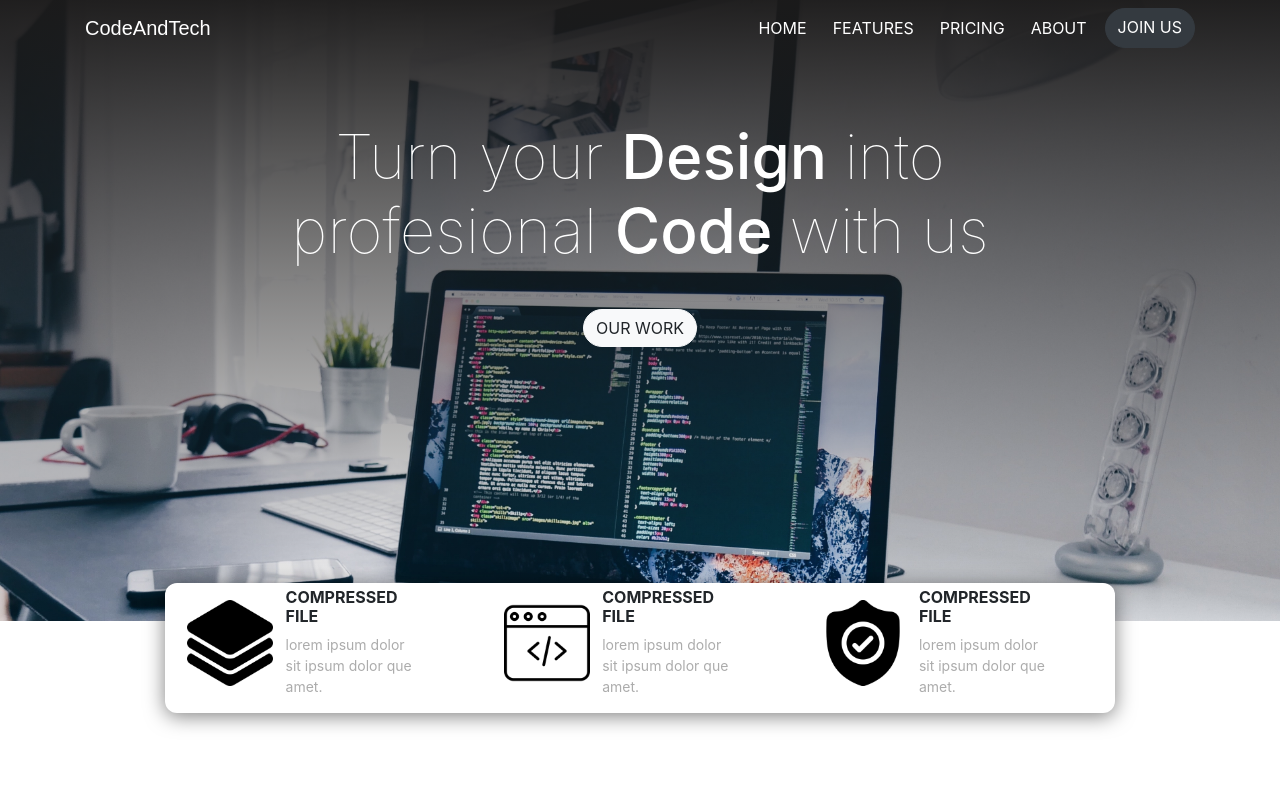
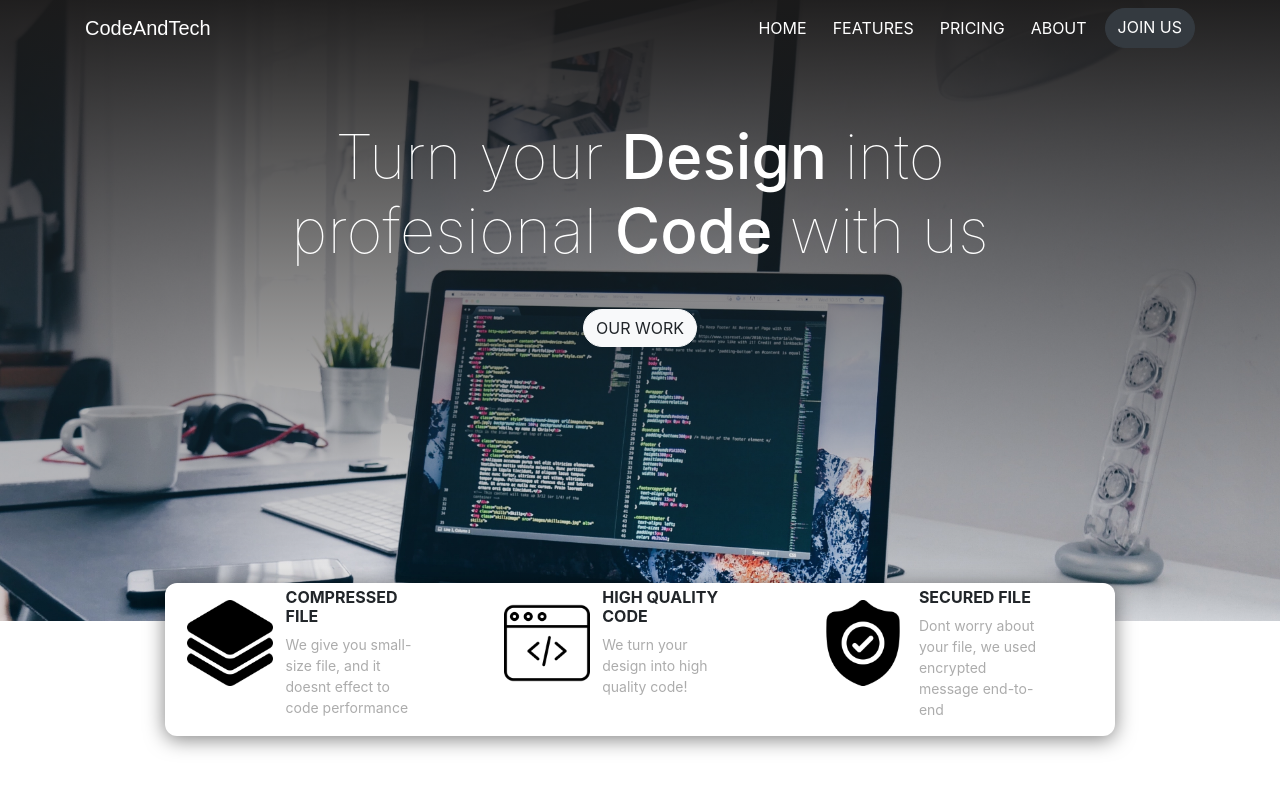
Before and after one commit to CodeAndTech/landing, a React (Create React App) app: page / in a window 1280 px wide. Shown: the top 800 px of the page. Built offline with nearby package versions, Linux system fonts and the light colour scheme; a web font is replaced by a local one.

Commit message:
change some text

```diff
--- a/src/component/panel/panel.jsx
+++ b/src/component/panel/panel.jsx
@@ -17,7 +17,7 @@ export default function panel(props) {
                                 </div>
                                 <div className="col-lg-6 desc">
                                 <h4>Compressed File</h4>
-                            <p>lorem ipsum dolor sit ipsum dolor que amet.</p>
+                            <p>We give you small-size file, and it doesnt effect to code performance</p>
                                 </div>
                             </div>
                         </div>
@@ -27,8 +27,8 @@ export default function panel(props) {
                                 <img src={Icon2} alt="icon" className="float-left" />
                                 </div>
                                 <div className="col-lg-6 desc">
-                                <h4>Compressed File</h4>
-                            <p>lorem ipsum dolor sit ipsum dolor que amet.</p>
+                                <h4>High Quality Code</h4>
+                            <p>We turn your design into high quality code!</p>
                                 </div>
                             </div>
                         </div>
@@ -38,8 +38,8 @@ export default function panel(props) {
                                 <img src={Icon3} alt="icon" className="float-left" />
                                 </div>
                                 <div className="col-lg-6 desc">
-                                <h4>Compressed File</h4>
-                            <p>lorem ipsum dolor sit ipsum dolor que amet.</p>
+                                <h4>Secured file</h4>
+                            <p>Dont worry about your file, we used encrypted message end-to-end</p>
                                 </div>
                             </div>
                         </div>
```
